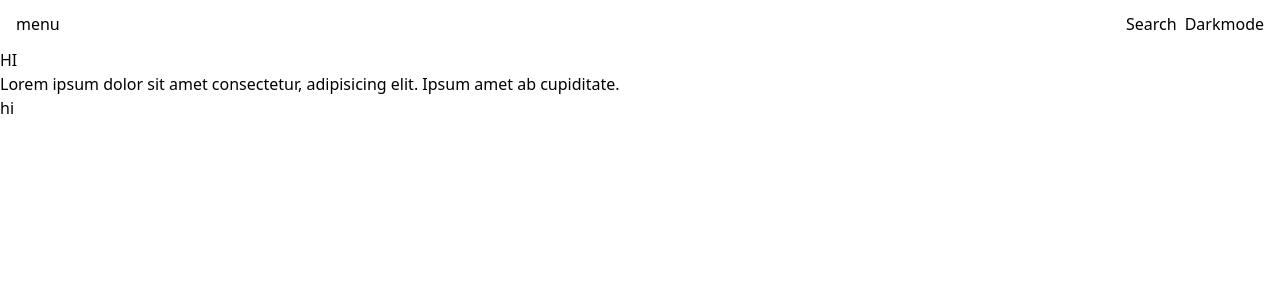
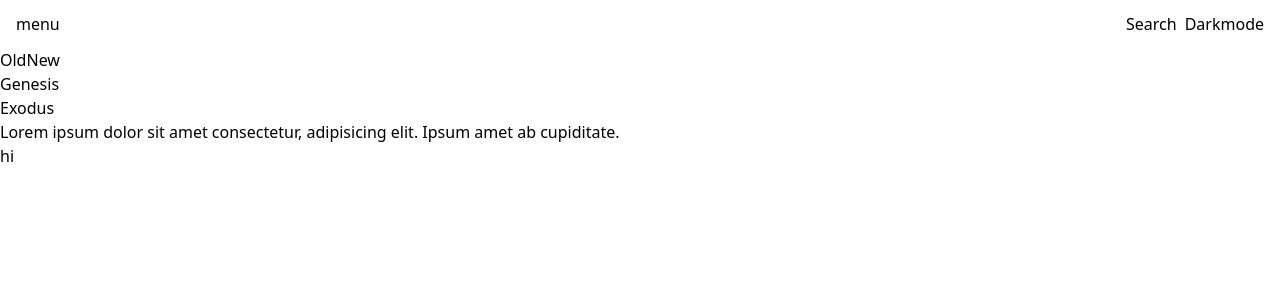
Before and after one commit to bibliahlgn/biblia-hlgn, a React (Vite) app: page / in a window 1280 px wide. Shown: the top 300 px of the page. Built offline with nearby package versions, Linux system fonts and the light colour scheme.

Commit message:
Booklist

```diff
--- a/src/components/bookList.tsx
+++ b/src/components/bookList.tsx
@@ -1,3 +1,39 @@
+import { useState } from "react";
+
 export function BookList() {
-  return "HI";
+  const booknames = {
+    old: ["Genesis50", "Exodus40"],
+    new: ["Mateo28", "Marcos16", "Lucas24"],
+  };
+
+  const [testament, setTestament] = useState("old");
+
+  const bookName = (i: string) => i.replace(/\d+$/, "");
+
+  return (
+    <>
+      <div>
+        <button onClick={() => setTestament("old")}>Old</button>
+        <button onClick={() => setTestament("new")}>New</button>
+      </div>
+      <ul
+        data-isnew={testament === "new" ? "true" : "false"}
+        className="data-isnew:hidden"
+      >
+        {booknames.old.map((i) => (
+          <li key={i.toLowerCase()} className="cursor-pointer">
+            {bookName(i)}
+          </li>
+        ))}
+      </ul>
+      <ul
+        data-isnew={testament === "new" ? "true" : "false"}
+        className="data-isnew:block hidden"
+      >
+        {booknames.new.map((i) => (
+          <li key={i.toLowerCase()}>{bookName(i)}</li>
+        ))}
+      </ul>
+    </>
+  );
 }
```
